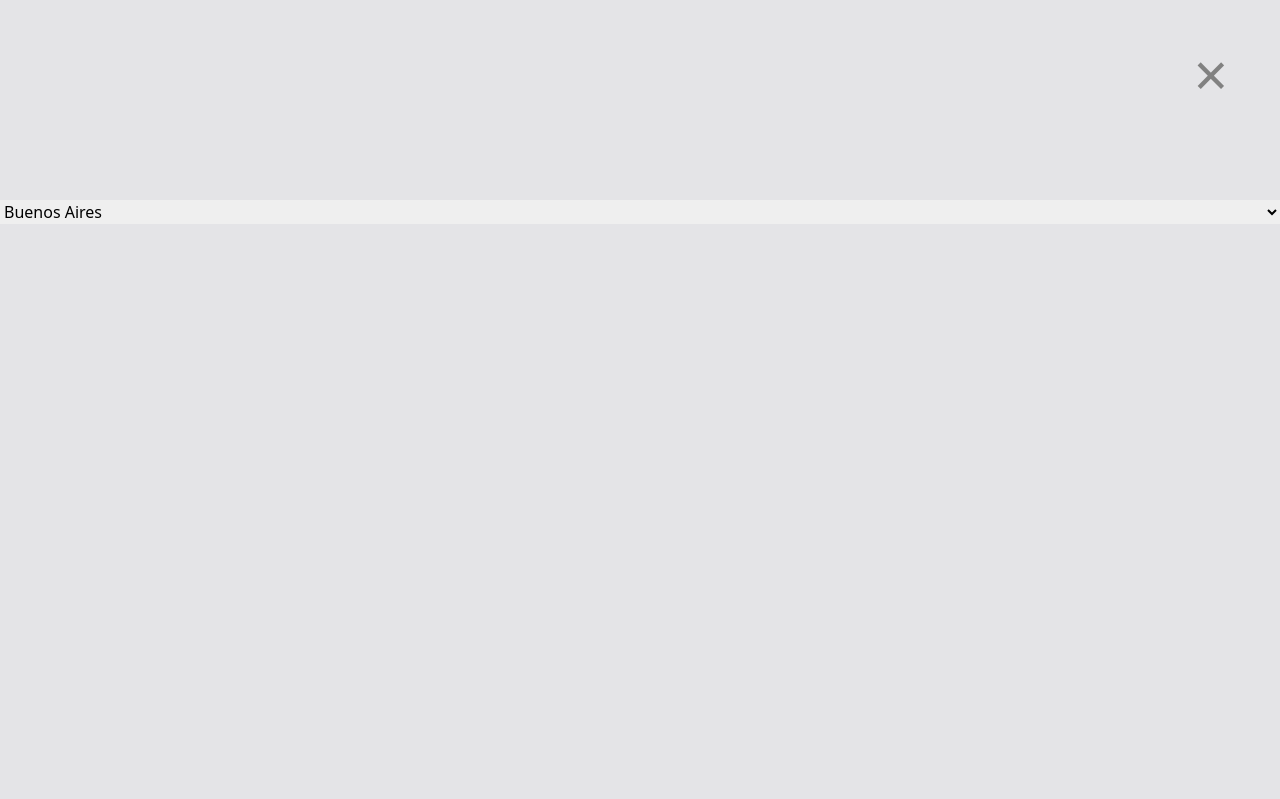
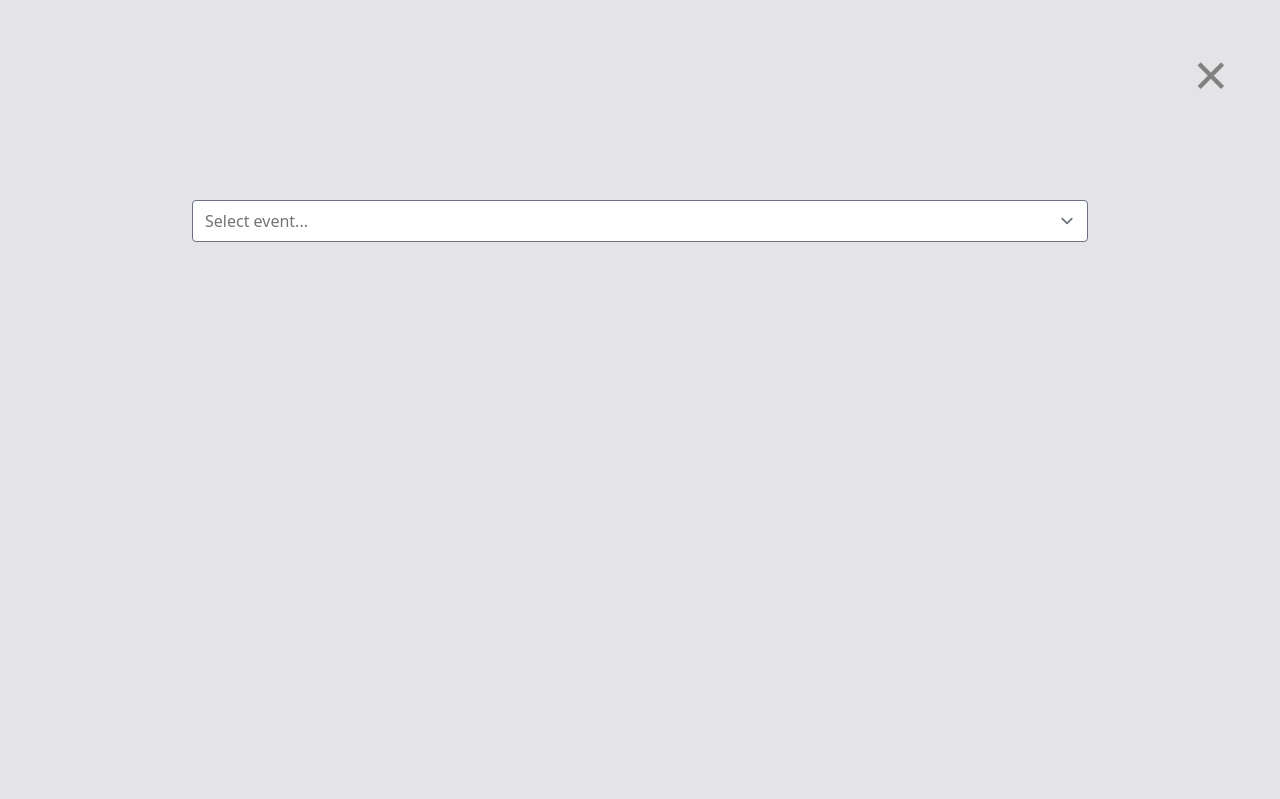
Before and after one commit to Pcbtroniks/Freetravelers-theme, a website: page src/book-form.html in a window 1280 px wide. Shown: the top 799 px of the page. Drawn offline with Linux system fonts and the light colour scheme.

Commit message:
Book Form Created

```diff
--- a/package.json
+++ b/package.json
@@ -9,7 +9,9 @@
   "dependencies": {
     "tailwindcss": "^3.1.8"
   },
-  "devDependencies": {},
+  "devDependencies": {
+    "@tailwindcss/forms": "^0.5.2"
+  },
   "scripts": {
     "watch": "npx tailwindcss -i ./src/input.css -o ./dist/style.css --watch",
     "test": "echo \"Error: no test specified\" && exit 1"
--- a/src/book-form.html
+++ b/src/book-form.html
@@ -61,10 +61,14 @@
         <a href="javascript:void(0)" onclick="CloseMenu()" class="absolute top-9 right-11 p-2 text-6xl text-[#818181] block duration-300 focus:text-[#f1f1f1] hover:text-[#f1f1f1]"> &times; </a>
 
         <div class="overlay-menu-content relative top-1/4 md:h-1/6 w-full text-center mt-8 md:mt-0 flex flex-col">
+
+            <div class="w-full px-4 text-center">
+
                 <form action="#" method="POST">
-                <div>
-                    <div >
-                        <select name="event" id="eventSelect" class="w-full">
+                    <div class="max-w-4xl mx-auto">
+                        <div class="w-full">
+                            <select name="event" id="eventSelect" class="w-full rounded text-neutral-500">
+                                <option value="null" disabled selected>Select event...</option>
                                 <option value="buenos-aires">Buenos Aires</option>
                                 <option value="francia">Francia</option>
                                 <option value="Guadalajara">Guadalajara</option>
@@ -72,6 +76,9 @@
                         </div>
                     </div>
                 </form>
+
+            </div>
+
         </div>
     </div>
 
--- a/tailwind.config.js
+++ b/tailwind.config.js
@@ -4,5 +4,7 @@ module.exports = {
   theme: {
     extend: {},
   },
-  plugins: [],
+  plugins: [
+    require('@tailwindcss/forms'),
+  ],
 }
```
Also changed, not shown: dist/style.css, 1 other file. Lines whose indentation alone changed are shown as unchanged.
